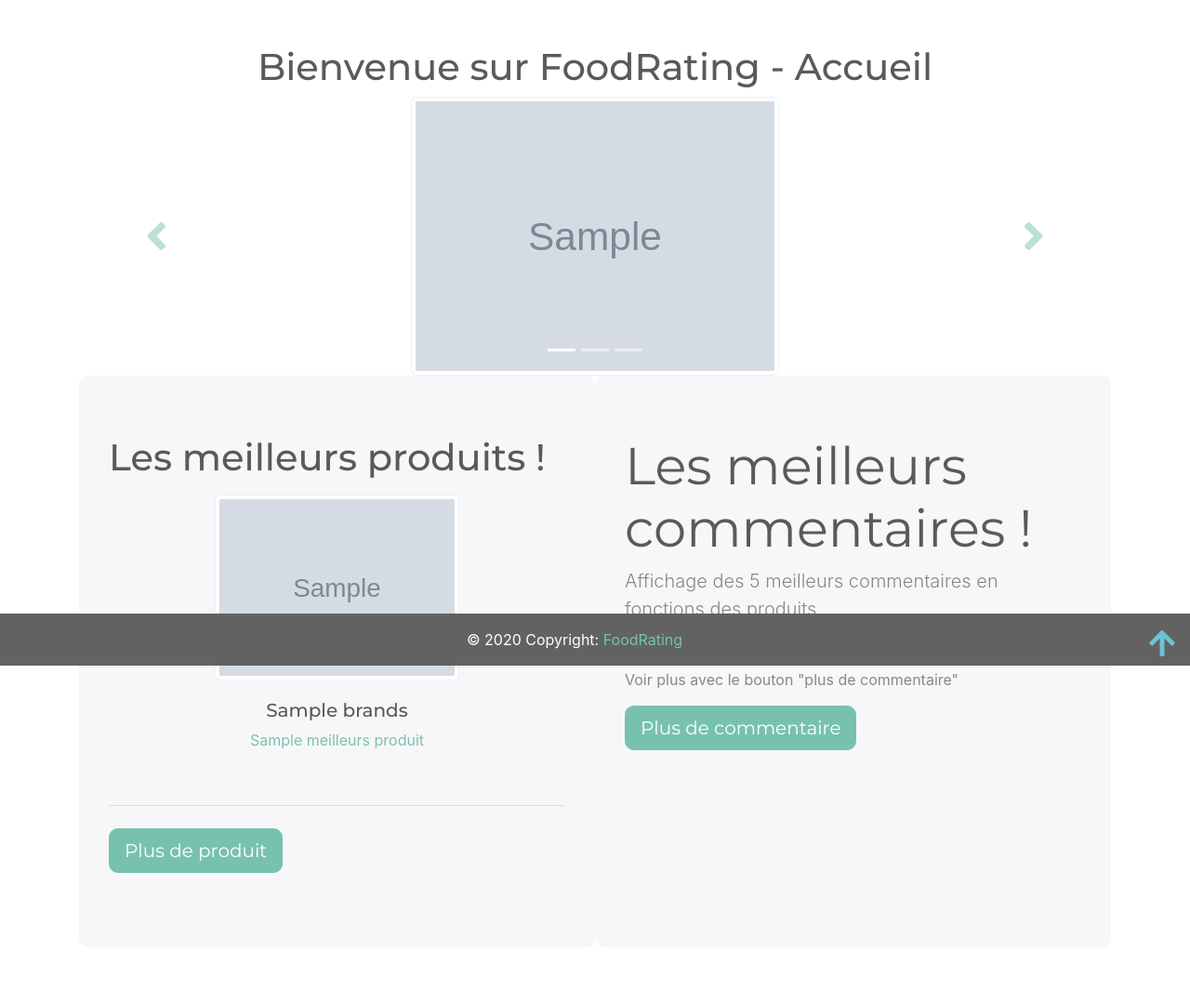
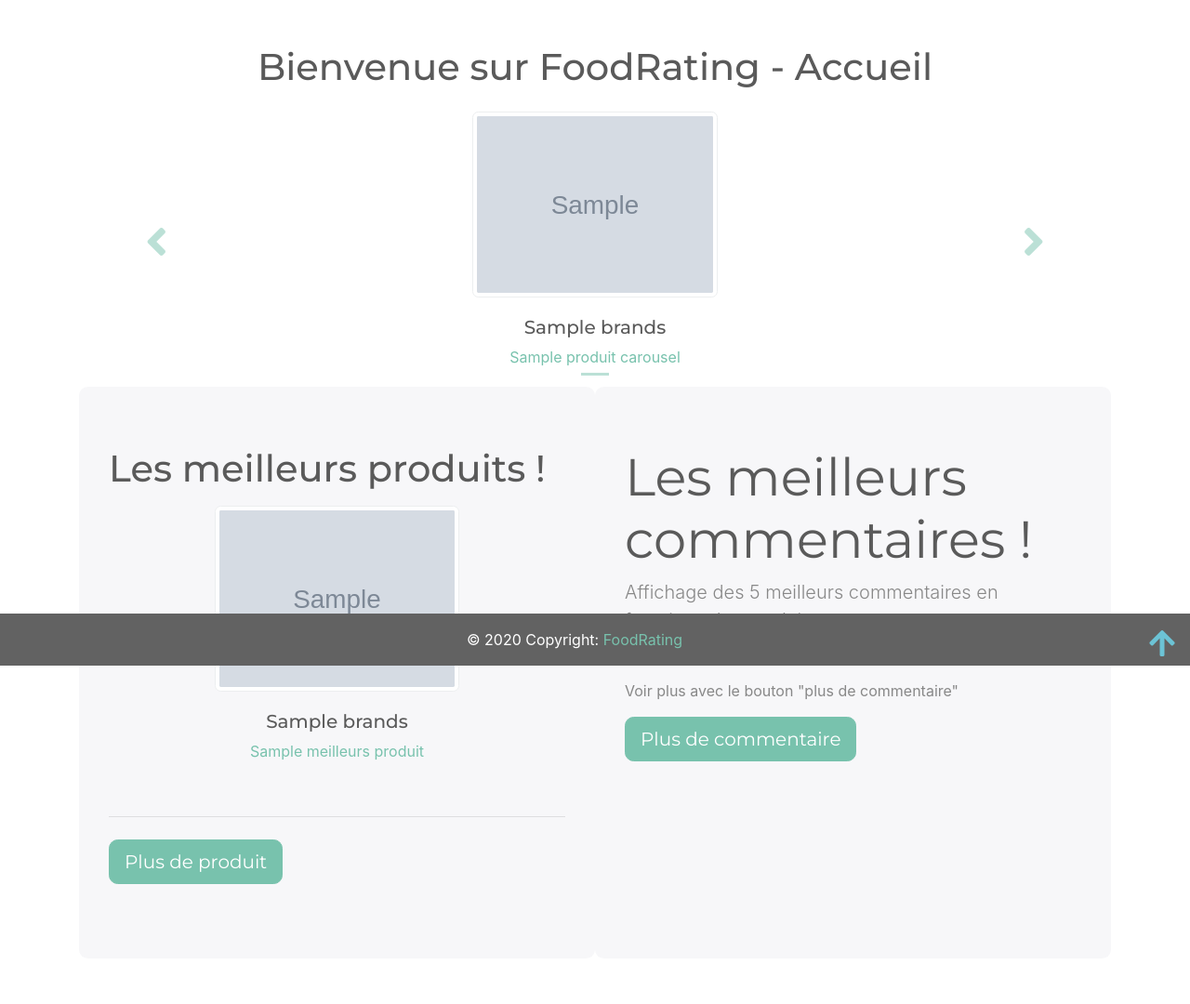
Before and after one commit to Thomas-Lacomblez/FoodRating, a Symfony app: template templates/food_rating/accueil.html.twig in a window 1280 px wide. Shown: the part 84-1164 px from the top of the page at 93% size. Before the commit the page ends 1023 px from the top, so only its background shows below. Run offline with Twig, Linux system fonts and the light colour scheme; the template is opened without the code that fills it: most values are stand-ins (such as "Sample title", 1, 10 or a date in 2020); grey boxes marked "Sample" are stand-in pictures; some libraries are stand-ins or nearby versions.

Commit message:
Ajout de lien cliquable dans le carousel

```diff
--- a/templates/food_rating/accueil.html.twig
+++ b/templates/food_rating/accueil.html.twig
@@ -4,23 +4,31 @@
     <center><h1>Bienvenue sur FoodRating - Accueil</h1></center>
 
     <div id="carousel_accueil" class="carousel slide" data-ride="carousel">
-        <ol class="carousel-indicators">
-            <li data-target="#carousel_accueil" data-slide-to="0" class="active"></li>
-            <li data-target="#carousel_accueil" data-slide-to="1"></li>
-            <li data-target="#carousel_accueil" data-slide-to="2"></li>
+        <ol class="carousel-indicators" style="top: 92%;">
+        {% for p in produit_carousel %}
+        	{% if loop.first %}
+            <li class="bg-primary" data-target="#carousel_accueil" data-slide-to="0" class="active"></li>
+            {% else %}
+            <li class="bg-primary" data-target="#carousel_accueil" data-slide-to="{{ loop.index0 }}"></li>
+            {% endif %}
+        {% endfor %}
         </ol>
-        <div class="carousel-inner">
+        <div class="carousel-inner pt-3">
+        {% for p in produit_carousel %}
+        	{% if loop.first %}
             <div class="carousel-item active">
-                <img class="d-block mx-auto img-thumbnail" style="max-height: 300px;" src="{{ produitRandom1.image_url ?? produitRandom1.image_front_url ?? produitRandom1.selected_images.front.display.fr ?? "/images/image_vide.png" }}" alt="Image du produit : {{ produitRandom1.product_name ?? "Non renseigné" }}">
-
+            {% else %}
+            <div class="carousel-item">
+            {% endif %}
+            	<a href="{{ path("produit_v2", {"id" : p.id ?? p.code, "categorie": p.categorie_url}) }}">
+                	<img class="d-block mx-auto img-thumbnail" style="height: 200px;" src="{{ p.image_url ?? p.image_front_url ?? p.selected_images.front.display.fr ?? "/images/image_vide.png" }}" alt="Image du produit : {{ p.product_name ?? "Non renseigné" }}">
+                </a>
+                <div class="carousel-caption d-none d-md-block" style="position: initial;">
+                	<h5>{{ p.brands ?? p.brands_tags[0] ?? "Non renseigné" }}</h5>
+                	<a href="{{ path("produit_v2", {"id" : p.id ?? p.code, "categorie": p.categorie_url}) }}">{{ p.product_name | capitalize }}</a>
+                </div>
             </div>
-            <div class="carousel-item">
-                <img class="d-block mx-auto img-thumbnail" style="max-height: 300px;" src="{{ produitRandom2.image_url ?? produitRandom2.image_front_url ?? produitRandom2.selected_images.front.display.fr ?? "/images/image_vide.png" }}" alt="Image du produit : {{ produitRandom2.product_name ?? "Non renseigné" }}">
-
-            </div>
-            <div class="carousel-item">
-                <img class="d-block mx-auto img-thumbnail" style="max-height: 300px;" src="{{ produitRandom3.image_url ?? produitRandom3.image_front_url ?? produitRandom3.selected_images.front.display.fr ?? "/images/image_vide.png" }}" alt="Image du produit : {{ produitRandom3.product_name ?? "Non renseigné" }}">
-            </div>
+        {% endfor %}
         </div>
 
         <a class="carousel-control-prev" href="#carousel_accueil" role="button" data-slide="prev">
```
Also changed, not shown: src/Controller/FoodRatingController.php (+15 -13 lines).
